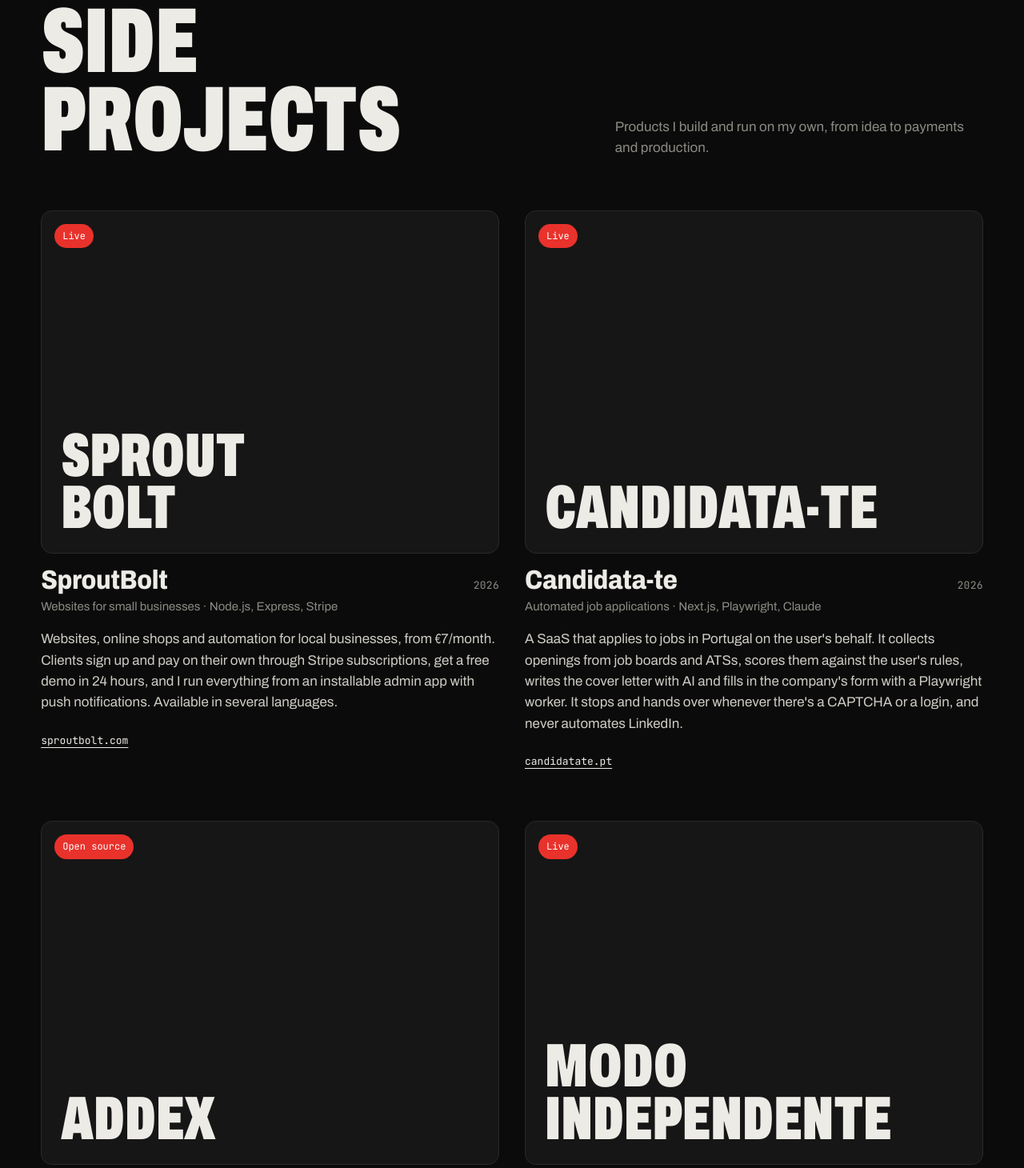
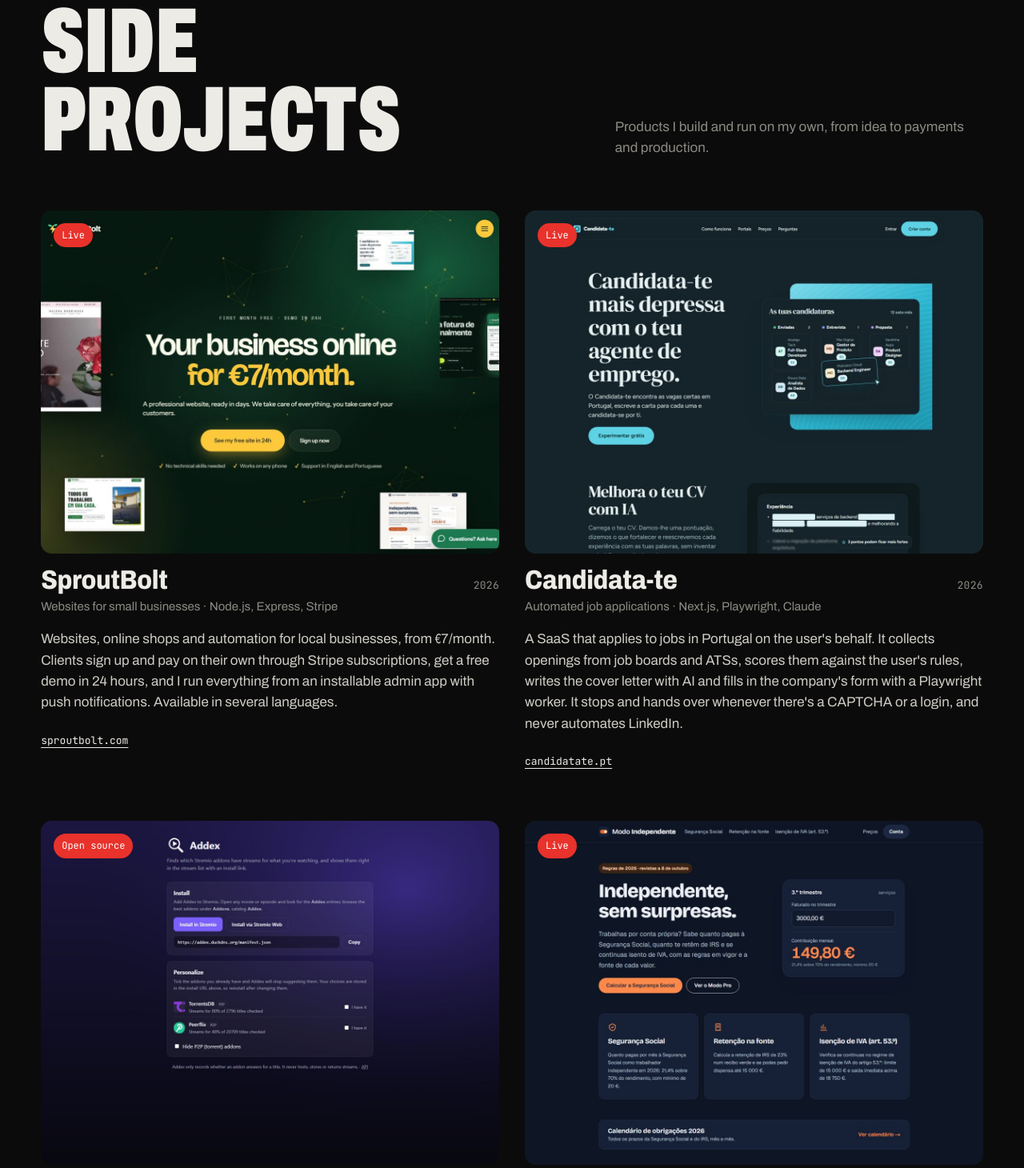
Before and after one commit to LeoM7812/portfolio, a plain HTML site: page public/index.html in a window 1280 px wide. Shown: the part 3368-4828 px from the top of the page at 80% size. Drawn offline with Linux system fonts and the light colour scheme.

Commit message:
Side projects: use site screenshots in the cards
Co-Authored-By: Claude Opus 5.5 <noreply@anthropic.com>

```diff
--- a/public/index.html
+++ b/public/index.html
@@ -79,8 +79,6 @@ section{padding:clamp(72px,10vw,140px) var(--pad);border-top:1px solid var(--lin
 .frame.duo{display:grid;grid-template-columns:1fr 1fr;gap:6px;background:var(--bg)}
 .frame.duo img{border-radius:0}
 .frame.logo{display:flex;align-items:center;justify-content:center;background:#F3F1EC}
-.frame.word{display:flex;align-items:flex-end;padding:24px;border:1px solid var(--line)}
-.frame.word b{font-weight:900;font-stretch:62%;text-transform:uppercase;font-size:clamp(48px,6vw,96px);line-height:.85;color:var(--ink)}
 .frame.logo img{width:auto;height:auto;max-width:55%;max-height:40%;object-fit:contain}
 .tag{position:absolute;left:16px;top:16px;background:var(--accent);color:var(--accent-ink);font-family:var(--mono);font-size:12px;padding:6px 10px;border-radius:999px}
 .card-meta{display:flex;justify-content:space-between;align-items:baseline;gap:16px}
@@ -288,7 +286,7 @@ details[open] .plus{transform:rotate(45deg);background:var(--accent);border-colo
   </div>
   <div class="work">
     <article class="card">
-      <div class="frame word"><b>Sprout<br>Bolt</b><span class="tag">Live</span></div>
+      <div class="frame"><img src="assets/proj-sproutbolt.jpg" alt="SproutBolt homepage: Your business online for €7/month" style="object-position:50% 0" loading="lazy"><span class="tag">Live</span></div>
       <div class="card-meta">
         <div><h3>SproutBolt</h3><div class="card-sub">Websites for small businesses · Node.js, Express, Stripe</div></div>
         <span class="mono muted">2026</span>
@@ -298,7 +296,7 @@ details[open] .plus{transform:rotate(45deg);background:var(--accent);border-colo
     </article>
 
     <article class="card">
-      <div class="frame word"><b>Candi&shy;data-te</b><span class="tag">Live</span></div>
+      <div class="frame"><img src="assets/proj-candidatate.jpg" alt="Candidata-te homepage with a board of job applications" style="object-position:50% 0" loading="lazy"><span class="tag">Live</span></div>
       <div class="card-meta">
         <div><h3>Candidata-te</h3><div class="card-sub">Automated job applications · Next.js, Playwright, Claude</div></div>
         <span class="mono muted">2026</span>
@@ -308,7 +306,7 @@ details[open] .plus{transform:rotate(45deg);background:var(--accent);border-colo
     </article>
 
     <article class="card">
-      <div class="frame word"><b>Addex</b><span class="tag">Open source</span></div>
+      <div class="frame"><img src="assets/proj-addex.jpg" alt="Addex install and personalise page for Stremio" style="object-position:50% 0" loading="lazy"><span class="tag">Open source</span></div>
       <div class="card-meta">
         <div><h3>Addex</h3><div class="card-sub">Stremio addon index · Python, FastAPI, Postgres, Redis</div></div>
         <span class="mono muted">2026</span>
@@ -321,7 +319,7 @@ details[open] .plus{transform:rotate(45deg);background:var(--accent);border-colo
     </article>
 
     <article class="card">
-      <div class="frame word"><b>Modo<br>Indepen&shy;dente</b><span class="tag">Live</span></div>
+      <div class="frame"><img src="assets/proj-modoindependente.jpg" alt="Modo Independente homepage with a Social Security calculator" style="object-position:50% 0" loading="lazy"><span class="tag">Live</span></div>
       <div class="card-meta">
         <div><h3>Modo Independente</h3><div class="card-sub">Micro-SaaS for freelancers · Next.js, Drizzle, Postgres</div></div>
         <span class="mono muted">2026</span>
```
Also changed, not shown: public/assets/proj-addex.jpg (added), public/assets/proj-candidatate.jpg (added), public/assets/proj-modoindependente.jpg (added), public/assets/proj-sproutbolt.jpg (added).
